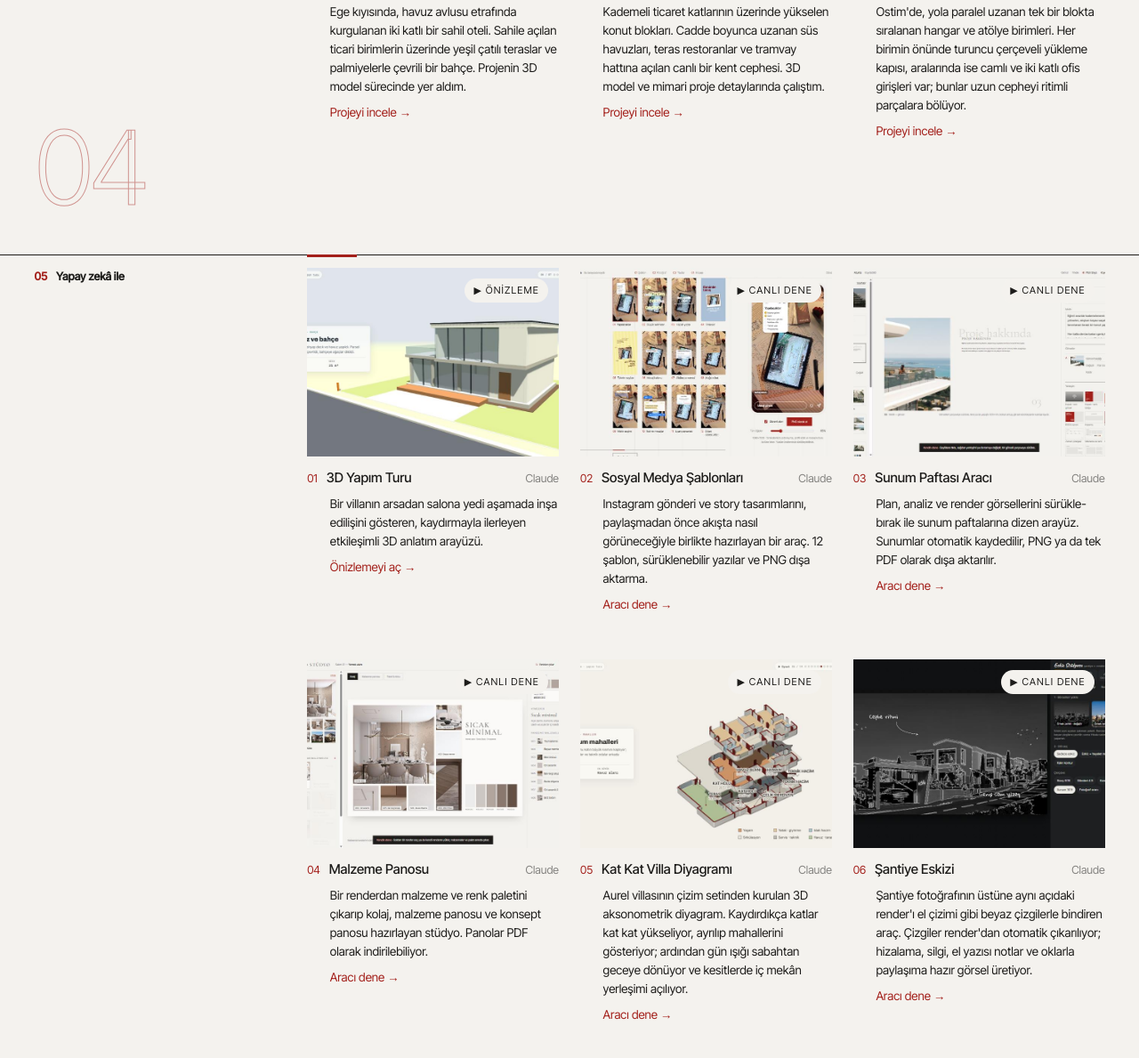
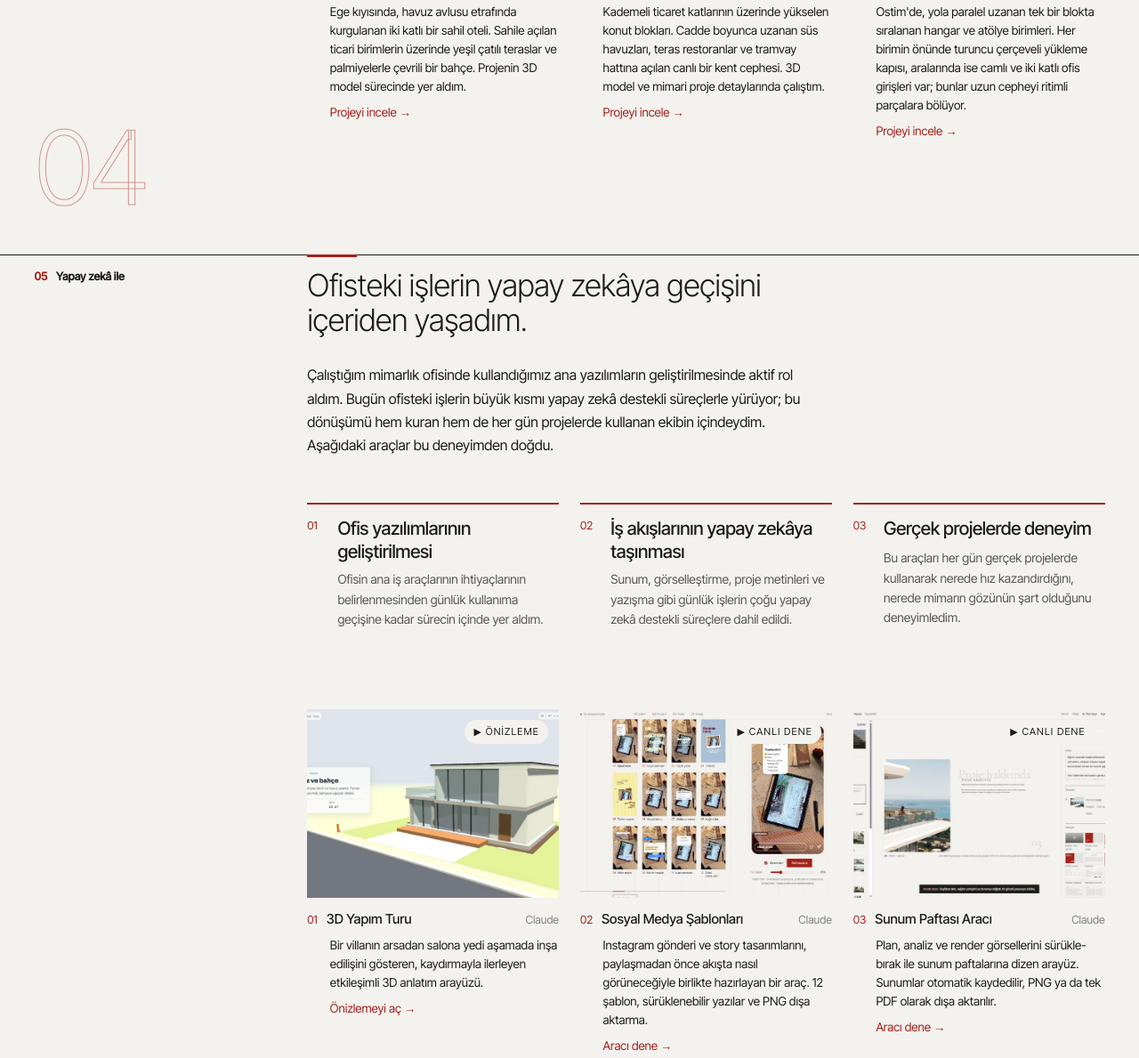
Before and after one commit to esmaadaado-hub/esmaadaado-hub.github.io, a plain HTML site: page index.html in a window 1280 px wide. Shown: the part 5763-6952 px from the top of the page at 89% size. Drawn offline with Linux system fonts and the light colour scheme.

Commit message:
Yapay zekâ bölümüne ofis deneyimi girişi
Co-Authored-By: Claude Opus 5.5 <noreply@anthropic.com>

```diff
--- a/data.js
+++ b/data.js
@@ -65,6 +65,41 @@ const SITE = {
     { ad: "Gemini", not: { tr: "Görsel üretim ve araştırma", en: "Image generation and research" } },
     { ad: "Magnific", not: { tr: "Render iyileştirme ve detay artırma", en: "Render enhancement and upscaling" } },
   ],
+
+  // ---- Yapay zekâ bölümünün girişi: ofisteki deneyim (kartlardan önce okunur) ----
+  aiGiris: {
+    baslik: {
+      tr: "Ofisteki işlerin yapay zekâya geçişini içeriden yaşadım.",
+      en: "I lived the office's shift to AI from the inside.",
+    },
+    metin: {
+      tr: "Çalıştığım mimarlık ofisinde kullandığımız ana yazılımların geliştirilmesinde aktif rol aldım. Bugün ofisteki işlerin büyük kısmı yapay zekâ destekli süreçlerle yürüyor; bu dönüşümü hem kuran hem de her gün projelerde kullanan ekibin içindeydim. Aşağıdaki araçlar bu deneyimden doğdu.",
+      en: "At the architecture office where I work, I took an active role in developing the main software we use. Today most of the office's work runs through AI-assisted processes, and I was part of the team that both built this shift and uses it on projects every day. The tools below grew out of that experience.",
+    },
+    maddeler: [
+      {
+        baslik: { tr: "Ofis yazılımlarının geliştirilmesi", en: "Building the office's software" },
+        aciklama: {
+          tr: "Ofisin ana iş araçlarının ihtiyaçlarının belirlenmesinden günlük kullanıma geçişine kadar sürecin içinde yer aldım.",
+          en: "Involved from defining what the office's main tools needed to do through to putting them into daily use.",
+        },
+      },
+      {
+        baslik: { tr: "İş akışlarının yapay zekâya taşınması", en: "Moving workflows onto AI" },
+        aciklama: {
+          tr: "Sunum, görselleştirme, proje metinleri ve yazışma gibi günlük işlerin çoğu yapay zekâ destekli süreçlere dahil edildi.",
+          en: "Most everyday work — presentations, visualization, project texts and correspondence — was brought into AI-assisted processes.",
+        },
+      },
+      {
+        baslik: { tr: "Gerçek projelerde deneyim", en: "Hands-on, on real projects" },
+        aciklama: {
+          tr: "Bu araçları her gün gerçek projelerde kullanarak nerede hız kazandırdığını, nerede mimarın gözünün şart olduğunu deneyimledim.",
+          en: "Using these tools daily on real projects taught me where they save time and where an architect's eye is still essential.",
+        },
+      },
+    ],
+  },
 
   // ---- Yapay zekâ ile yapılan işler (Projeler'in altında ayrı bölüm) ----
   // gorsel: "assets/ai/01.jpg" — boşsa kırmızı bir alan görünür
--- a/index.html
+++ b/index.html
@@ -20,13 +20,13 @@
   <link rel="preconnect" href="https://fonts.googleapis.com" />
   <link rel="preconnect" href="https://fonts.gstatic.com" crossorigin />
   <link href="https://fonts.googleapis.com/css2?family=Inter+Tight:wght@300;400;500&display=swap" rel="stylesheet" />
-  <link rel="stylesheet" href="style.css?v=20261121181133" />
+  <link rel="stylesheet" href="style.css?v=20261121213405" />
 </head>
 <body>
   <!-- Sayfa, script.js tarafından data.js'e göre oluşturulur -->
   <div id="app"></div>
-  <script src="data.js?v=20261121181133"></script>
-  <script src="script.js?v=20261121181133"></script>
-  <script src="editor.js?v=20261121181133"></script>
+  <script src="data.js?v=20261121213405"></script>
+  <script src="script.js?v=20261121213405"></script>
+  <script src="editor.js?v=20261121213405"></script>
 </body>
 </html>
--- a/script.js
+++ b/script.js
@@ -224,6 +224,13 @@
         ${(S.aiIsler || []).length ? `<section class="sec grid" id="yapay-zeka">
           <h2 class="sec-head"><span>${num("yapay-zeka")}</span>${esc(L.aiWork)}</h2>
           <div class="sec-body">
+            ${S.aiGiris ? `<div class="ai-intro">
+              <p class="lead">${esc(t(S.aiGiris.baslik))}</p>
+              <p class="para">${esc(t(S.aiGiris.metin))}</p>
+              ${(S.aiGiris.maddeler || []).length ? `<div class="focus ai-points">${S.aiGiris.maddeler
+                .map((o, i) => `<div><span class="red">${nn(i + 1)}</span><h3>${esc(t(o.baslik))}</h3><p>${esc(t(o.aciklama))}</p></div>`)
+                .join("")}</div>` : ""}
+            </div>` : ""}
             <div class="works ai-works">${S.aiIsler
               .map((p, i) => {
                 const tag = (p.onizleme || p.onizlemeGorsel) || p.link ? "a" : "article";
--- a/style.css
+++ b/style.css
@@ -161,6 +161,14 @@ html.cur-out .cur-dot, html.cur-out .cur-ring { opacity: 0; }
 .cols li.ai-tool { line-height: 1.35; margin-bottom: 10px; }
 .cols li.ai-tool small { display: block; color: var(--muted); font-size: 12px; margin-top: 2px; }
 .ai-works .work-img { aspect-ratio: 4 / 3; }
+/* Yapay zekâ bölümü girişi: ofisteki deneyim */
+.ai-intro { margin-bottom: clamp(48px, 7vw, 96px); }
+.ai-intro .lead { max-width: 26ch; }
+.ai-intro .para { max-width: 60ch; color: var(--ink); font-size: 16px; line-height: 1.65; }
+.focus.ai-points { grid-template-columns: repeat(3, minmax(0, 1fr)); margin-top: clamp(32px, 4vw, 56px); }
+.focus.ai-points > div { grid-template-columns: 3ch 1fr; }
+.focus.ai-points p { color: color-mix(in srgb, var(--ink) 72%, var(--paper)); font-size: 14px; line-height: 1.6; }
+@media (max-width: 1000px) { .focus.ai-points { grid-template-columns: 1fr; row-gap: 24px; } }
 .work-img .play {
   position: absolute; right: 12px; top: 12px; font-style: normal; font-size: 11px; letter-spacing: .1em; text-transform: uppercase;
   background: var(--paper); color: var(--ink); padding: 5px 10px; border-radius: 99px;
```
